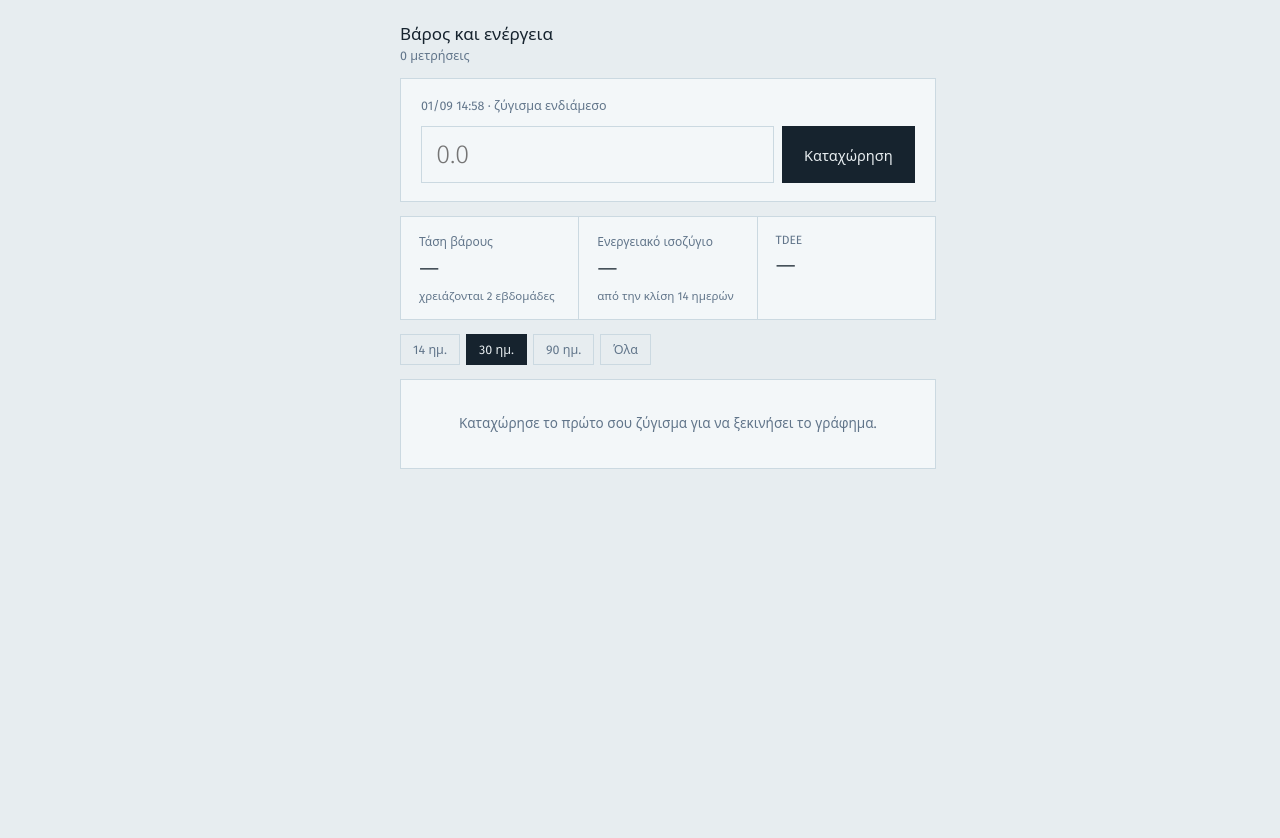
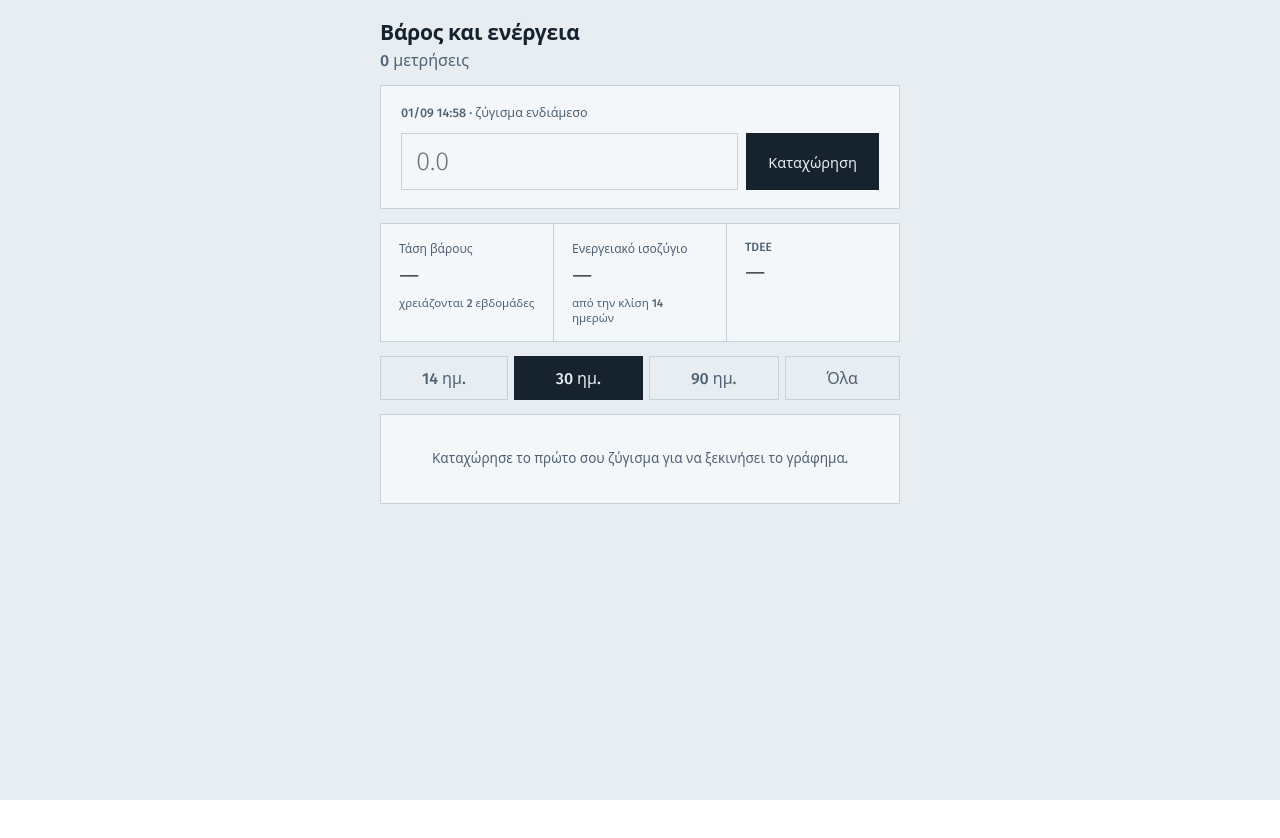
Before and after one commit to zosri/weight-app, a React (Vite) app: page / in a window 1280 px wide. Shown: the top 838 px of the page. After the commit the page ends 800 px from the top, so only its background shows below. Built offline with nearby package versions, Linux system fonts and the light colour scheme.

Commit message:
Add files via upload

```diff
--- a/src/App.jsx
+++ b/src/App.jsx
@@ -1,5 +1,5 @@
 import React, { useState, useMemo } from 'react'
-import { C, FONT } from './tokens.js'
+import { C, T, W, FONT } from './tokens.js'
 import { loadMeasurements, addMeasurement, deleteMeasurement, loadProfile, exportJSON } from './lib/storage.js'
 import { ewma, slopePerDay, balanceFromSlope } from './lib/trend.js'
 import { bmr, tdee } from './lib/metabolism.js'
@@ -26,8 +26,8 @@ export default function App() {
   const last = points[points.length - 1]
   const slope = slopePerDay(points, 14)
   const balance = balanceFromSlope(slope)
+  const weekly = slope === null ? null : slope * 7
 
-  const weekly = slope === null ? null : slope * 7
   const currentTdee = last
     ? tdee({ ...profile, weight: last.ewma, steps: profile.steps })
     : null
@@ -39,13 +39,15 @@ export default function App() {
       unit: last ? 'kg' : '',
       note: weekly === null
         ? 'χρειάζονται 2 εβδομάδες'
-        : `${weekly > 0 ? '+' : '−'}${Math.abs(weekly).toFixed(2)} kg/εβδομάδα`,
+        : `${weekly > 0 ? '+' : '−'}${Math.abs(weekly).toFixed(2)} kg την εβδομάδα`,
     },
     {
       label: 'Ενεργειακό ισοζύγιο',
       value: balance === null ? '—' : Math.round(Math.abs(balance)),
       unit: balance === null ? '' : 'kcal',
-      note: balance === null ? 'από την κλίση 14 ημερών' : balance < 0 ? 'έλλειμμα/ημέρα' : 'πλεόνασμα/ημέρα',
+      note: balance === null
+        ? 'από την κλίση 14 ημερών'
+        : balance < 0 ? 'έλλειμμα την ημέρα' : 'πλεόνασμα την ημέρα',
     },
     {
       label: 'TDEE',
@@ -70,13 +72,16 @@ export default function App() {
   return (
     <div style={{
       background: C.paper, minHeight: '100vh', color: C.ink, fontFamily: FONT,
-      padding: '22px 16px calc(34px + env(safe-area-inset-bottom))',
+      fontSize: T.base, fontWeight: W.normal,
+      padding: '18px 14px calc(34px + env(safe-area-inset-bottom))',
     }}>
-      <div style={{ maxWidth: 480, margin: '0 auto', display: 'grid', gap: 14 }}>
+      <div style={{ maxWidth: 520, margin: '0 auto', display: 'grid', gap: 14 }}>
 
         <header>
-          <h1 style={{ fontSize: 17, fontWeight: 500, margin: 0 }}>Βάρος και ενέργεια</h1>
-          <p style={{ margin: '2px 0 0', fontSize: 12.5, color: C.muted }}>
+          <h1 style={{ fontSize: T.lg, fontWeight: W.bold, margin: 0, letterSpacing: '-.01em' }}>
+            Βάρος και ενέργεια
+          </h1>
+          <p style={{ margin: '3px 0 0', fontSize: T.sm, color: C.muted }}>
             {raw.length} {raw.length === 1 ? 'μέτρηση' : 'μετρήσεις'}
           </p>
         </header>
@@ -84,10 +89,11 @@ export default function App() {
         <WeightEntry onSave={save} />
         <StatBar items={stats} />
 
-        <div style={{ display: 'flex', gap: 6 }}>
+        <div style={{ display: 'flex', flexWrap: 'wrap', gap: 6 }}>
           {RANGES.map(([v, l]) => (
             <button key={v} onClick={() => setRange(v)} style={{
-              padding: '6px 12px', fontSize: 12.5, cursor: 'pointer', fontFamily: 'inherit',
+              flex: '1 1 auto', padding: '10px 6px', fontSize: T.sm,
+              fontWeight: W.normal, cursor: 'pointer',
               border: `1px solid ${range === v ? C.ink : C.grid}`,
               background: range === v ? C.ink : 'transparent',
               color: range === v ? C.paper : C.muted,
@@ -102,7 +108,7 @@ export default function App() {
 
         {raw.length > 0 && (
           <button onClick={backup} style={{
-            padding: '10px', fontSize: 12.5, cursor: 'pointer', fontFamily: 'inherit',
+            padding: '13px', fontSize: T.sm, fontWeight: W.normal, cursor: 'pointer',
             border: `1px solid ${C.grid}`, background: 'transparent', color: C.muted,
           }}>
             Αποθήκευση αντιγράφου ασφαλείας
--- a/src/main.jsx
+++ b/src/main.jsx
@@ -1,6 +1,6 @@
 import React from 'react'
 import { createRoot } from 'react-dom/client'
+import './styles.css'
 import App from './App.jsx'
 
-document.body.style.margin = '0'
 createRoot(document.getElementById('root')).render(<App />)
--- /dev/null
+++ b/src/styles.css
@@ -0,0 +1,24 @@
+/* Καθολικές ρυθμίσεις — εμποδίζουν το οριζόντιο σκρολάρισμα */
+*, *::before, *::after { box-sizing: border-box; }
+
+html, body {
+  margin: 0;
+  padding: 0;
+  max-width: 100%;
+  overflow-x: hidden;
+}
+
+/* Τα παιδιά grid και flex δεν επιτρέπεται να φαρδαίνουν τον γονιό */
+#root, #root * { min-width: 0; }
+
+input, button { font-family: inherit; }
+
+button:focus-visible, input:focus-visible {
+  outline: 2px solid #155F5A;
+  outline-offset: 2px;
+}
+
+/* Αφαίρεση των βελάκιων από τα αριθμητικά πεδία */
+input[type=number]::-webkit-inner-spin-button,
+input[type=number]::-webkit-outer-spin-button { -webkit-appearance: none; margin: 0; }
+input[type=number] { -moz-appearance: textfield; }
--- a/src/tokens.js
+++ b/src/tokens.js
@@ -1,14 +1,30 @@
-// Ένα σημείο για όλα τα χρώματα. Άλλαξε εδώ, αλλάζει παντού.
+// Ένα σημείο για χρώματα και μεγέθη. Άλλαξε εδώ, αλλάζει παντού.
 export const C = {
   paper:   '#E7EDF0',
   panel:   '#F3F7F9',
   ink:     '#16232E',
-  muted:   '#61758A',
-  grid:    '#CBD9E1',
-  trend:   '#1C6F6A',
-  raw:     '#B8862B',
-  target:  '#A0392E',
-  evening: '#5A6E9E',
+  muted:   '#4E6274',
+  grid:    '#C3D2DB',
+  trend:   '#155F5A',
+  raw:     '#9C6F16',
+  target:  '#8E2E24',
+  evening: '#44578A',
 }
 
+// Κλίμακα γραμματοσειράς. Ανέβασε το SCALE αν τα θες ακόμη μεγαλύτερα.
+const SCALE = 1
+
+const px = (n) => `${Math.round(n * SCALE)}px`
+
+export const T = {
+  xs:    px(14),
+  sm:    px(16),
+  base:  px(18),
+  lg:    px(21),
+  xl:    px(28),
+  huge:  px(40),
+}
+
+export const W = { normal: 500, medium: 600, bold: 700 }
+
 export const FONT = "'Fira Sans', system-ui, -apple-system, sans-serif"
```
